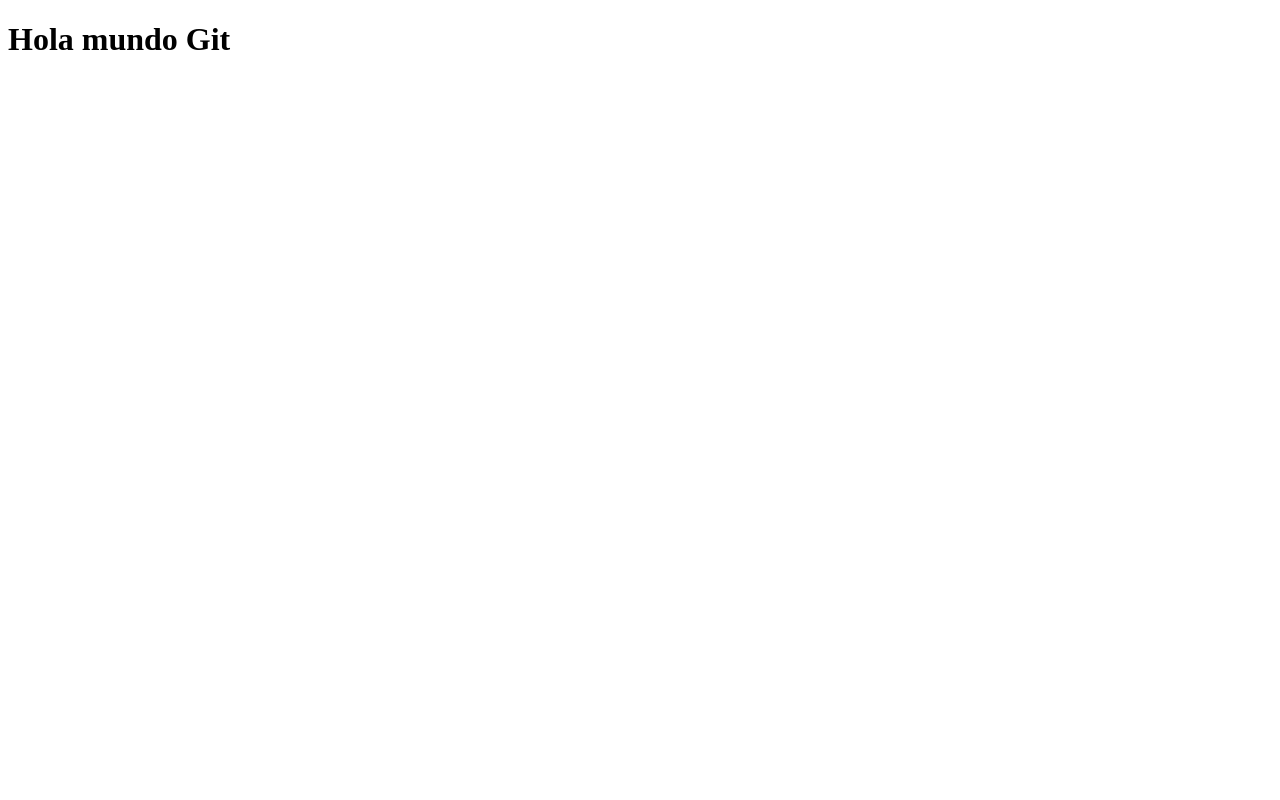
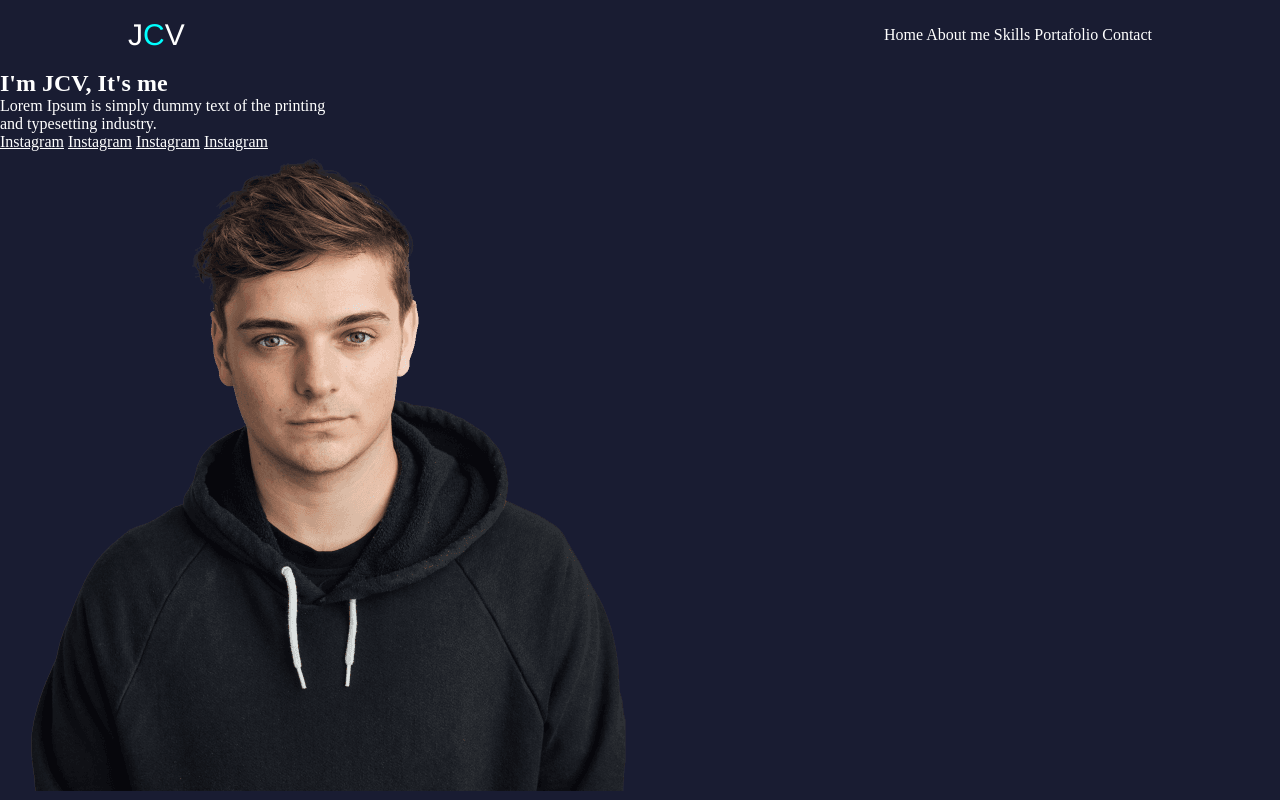
Before and after one commit to Jhon98CV/jhon98cv.github.io, a plain HTML site: page index.html in a window 1280 px wide. Drawn offline with Linux system fonts and the light colour scheme.

Commit message:
setup web

```diff
--- /dev/null
+++ b/css/style.css
@@ -0,0 +1,32 @@
+* {
+    box-sizing: border-box;
+    margin: 0;
+    padding: 0;
+    color: #fff;
+}
+
+body {
+    background-color: #191c32;
+  display: block;
+  align-items: center;
+}
+
+.navbar {
+    display: flex;
+    justify-content: space-between;
+    align-items: center;
+    padding: 18px 10%;
+}
+
+.navbar a {
+    text-decoration: none;
+}
+
+.logo {
+    font-size: 30px;
+    font-family: 'Franklin Gothic Medium', 'Arial Narrow', Arial, sans-serif;
+}
+
+.logo span {
+    color: aqua;
+}
--- a/index.html
+++ b/index.html
@@ -1,10 +1,43 @@
 <!DOCTYPE html>
-<html lang="en" dir="ltr">
-  <head>
-    <meta charset="utf-8">
-    <title></title>
-  </head>
-  <body>
-    <h1>Hola mundo Git</h1>
-  </body>
+<html lang="en">
+<head>
+  <meta charset="UTF-8">
+  <meta http-equiv="X-UA-Compatible" content="IE=edge">
+  <meta name="viewport" content="width=device-width, initial-scale=1.0">
+  <link rel="stylesheet" href="css/style.css">
+  <title>Web</title>
+</head>
+<body>
+  <header class="navbar">
+    <div class="logo">
+      <a href="">J<span>C</span>V</a>
+    </div>
+    <nav class="menu">
+      <a href="" class="active">Home</a>
+      <a href="" class="active">About me</a>
+      <a href="" class="active">Skills</a>
+      <a href="" class="active">Portafolio</a>
+      <a href="" class="active">Contact</a>
+    </nav>
+  </header>
+
+  <section>
+    <div class="main">
+      <div class="description">
+        <h1>I'm JCV, It's me</h1>
+        <p>Lorem Ipsum is simply dummy text of the printing <br> and typesetting industry.</p>
+        <div class="social">
+          <a href="">Instagram</a>
+          <a href="">Instagram</a>
+          <a href="">Instagram</a>
+          <a href="">Instagram</a>
+        </div>
+      </div>
+      <div class="image-user">
+        <img src="assets/img/pass-image.png" alt="">
+      </div>
+    </div>
+  </section>
+
+</body>
 </html>
```
Also changed, not shown: assets/img/pass-image.png (added).
